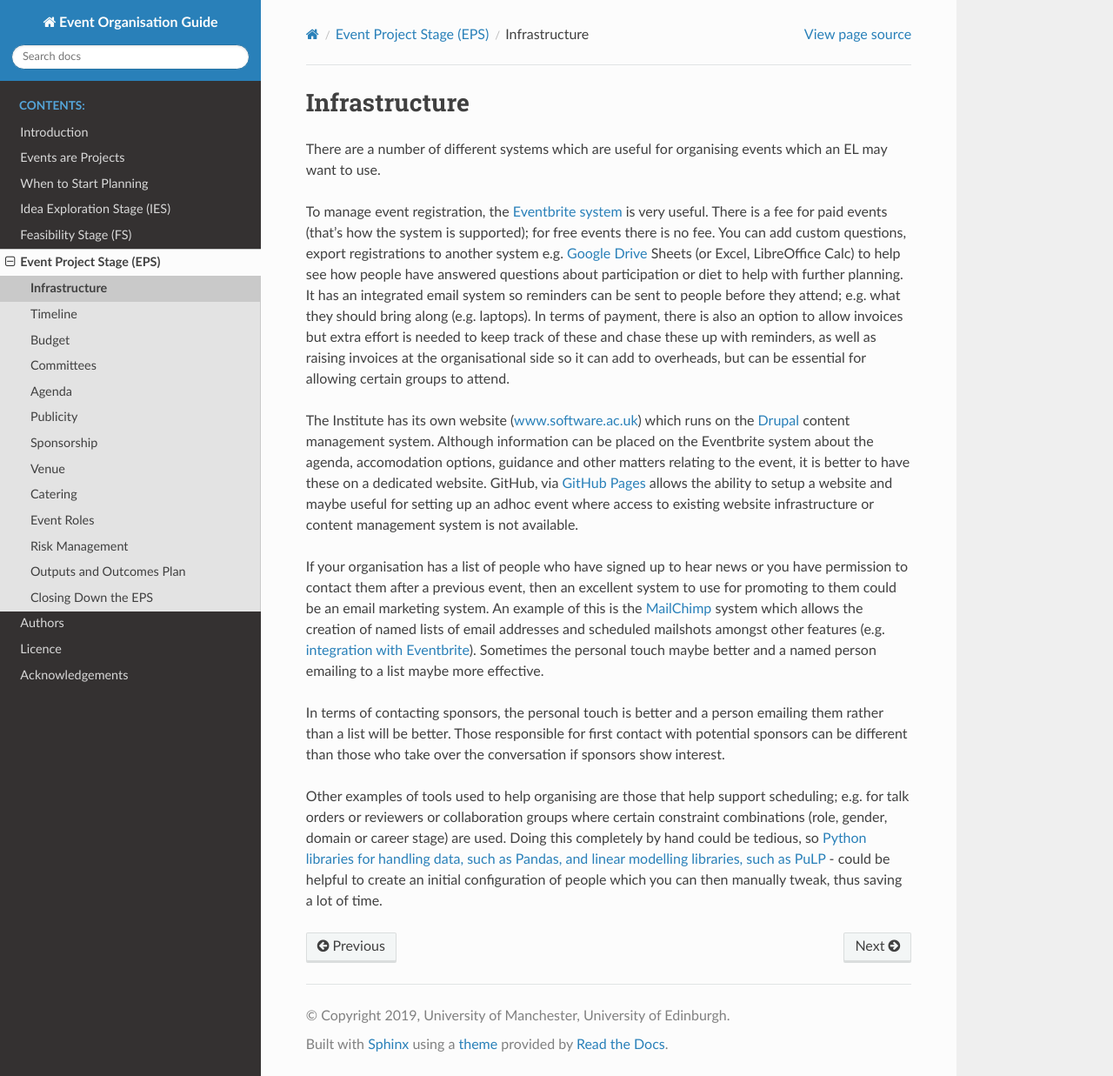
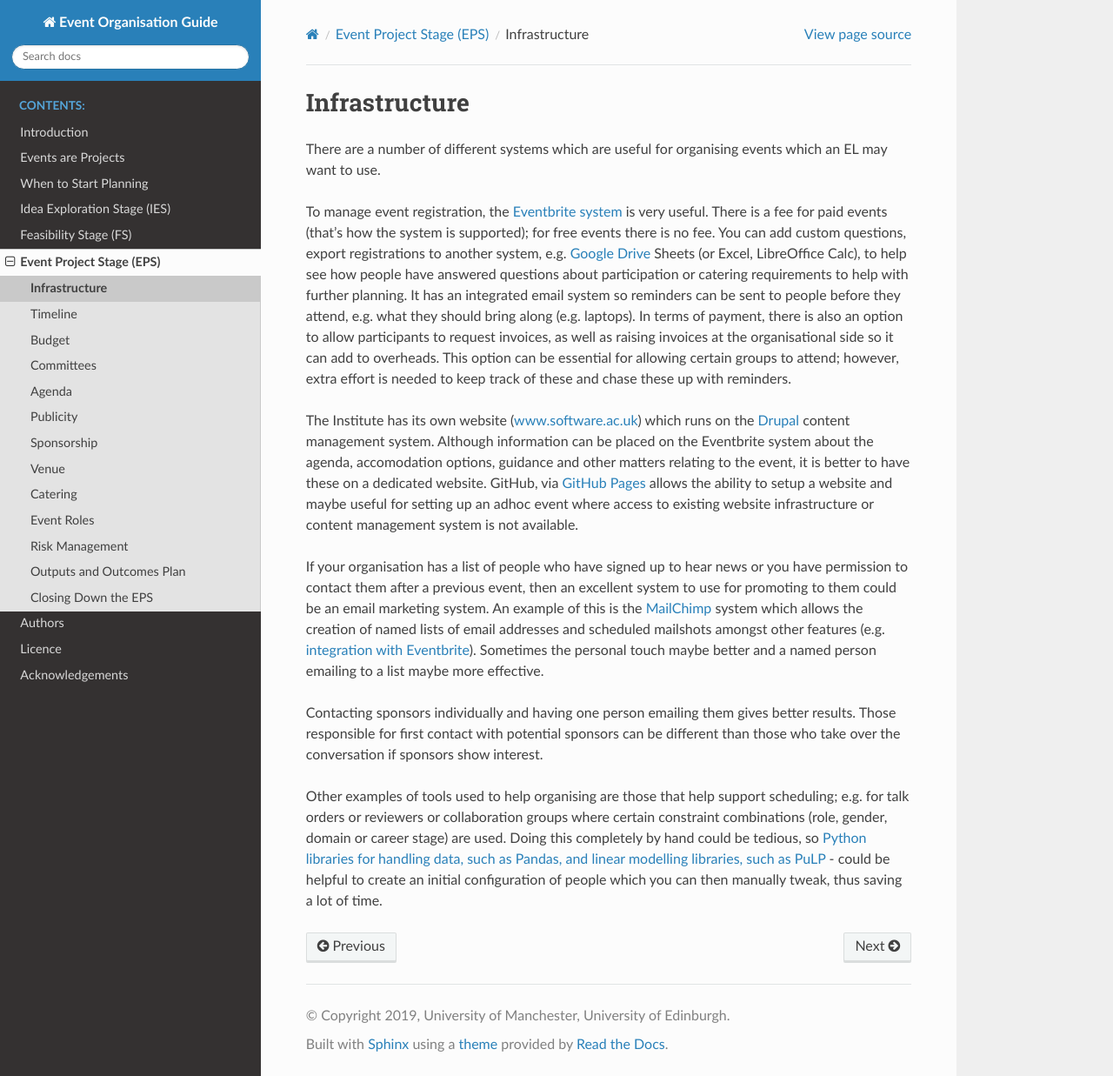
Before and after one commit to softwaresaved/event-organisation-guide, a Sphinx documentation site: the page built from docs/eog/eps-infrastructure.rst, in a window 1280 px wide and 1237 px high. Shown: the whole window at 87% size. Built offline with Sphinx 7.4.7 and the Read the Docs theme 2.0.0, drawn with Linux system fonts in a browser that asks for light colours.

Commit message:
Update eps-infrastructure.rst
COMMENT: Line 12, end of sentence: "Sometimes the personal touch maybe better and a named person emailing to a list maybe more effective." I haven't changed this, but this calls to question GDPR rules.

```diff
--- a/docs/eog/eps-infrastructure.rst
+++ b/docs/eog/eps-infrastructure.rst
@@ -5,12 +5,12 @@ Infrastructure
 
 There are a number of different systems which are useful for organising events which an EL may want to use.
 
-To manage event registration, the `Eventbrite system <https://www.eventbrite.com/>`_ is very useful. There is a fee for paid events (that’s how the system is supported); for free events there is no fee. You can add custom questions, export registrations to another system e.g. `Google Drive <https://drive.google.com/drive/my-drive>`_ Sheets (or Excel, LibreOffice Calc) to help see how people have answered questions about participation or diet to help with further planning. It has an integrated email system so reminders can be sent to people before they attend; e.g. what they should bring along (e.g. laptops). In terms of payment, there is also an option to allow invoices but extra effort is needed to keep track of these and chase these up with reminders, as well as raising invoices at the organisational side so it can add to overheads, but can be essential for allowing certain groups to attend.
+To manage event registration, the `Eventbrite system <https://www.eventbrite.com/>`_ is very useful. There is a fee for paid events (that’s how the system is supported); for free events there is no fee. You can add custom questions, export registrations to another system, e.g. `Google Drive <https://drive.google.com/drive/my-drive>`_ Sheets (or Excel, LibreOffice Calc), to help see how people have answered questions about participation or catering requirements to help with further planning. It has an integrated email system so reminders can be sent to people before they attend, e.g. what they should bring along (e.g. laptops). In terms of payment, there is also an option to allow participants to request invoices, as well as raising invoices at the organisational side so it can add to overheads. This option can be essential for allowing certain groups to attend; however, extra effort is needed to keep track of these and chase these up with reminders.
 
 The Institute has its own website (`www.software.ac.uk <https://www.software.ac.uk>`_) which runs on the `Drupal <https://www.drupal.org/>`_ content management system. Although information can be placed on the Eventbrite system about the agenda, accomodation options, guidance and other matters relating to the event, it is better to have these on a dedicated website. GitHub, via `GitHub Pages <https://pages.github.com/>`_ allows the ability to setup a website and maybe useful for setting up an adhoc event where access to existing website infrastructure or content management system is not available.
 
 If your organisation has a list of people who have signed up to hear news or you have permission to contact them after a previous event, then an excellent system to use for promoting to them could be an email marketing system. An example of this is the `MailChimp <https://mailchimp.com/>`_ system which allows the creation of named lists of email addresses and scheduled mailshots amongst other features (e.g. `integration with Eventbrite <https://docs.google.com/document/d/1jF478TeevvO9BMRIIKTQYEmzIaec10dLuypTtNAxq4U/edit#>`_). Sometimes the personal touch maybe better and a named person emailing to a list maybe more effective.
 
-In terms of contacting sponsors, the personal touch is better and a person emailing them rather than a list will be better. Those responsible for first contact with potential sponsors can be different than those who take over the conversation if sponsors show interest.
+Contacting sponsors individually and having one person emailing them gives better results. Those responsible for first contact with potential sponsors can be different than those who take over the conversation if sponsors show interest.
 
 Other examples of tools used to help organising are those that help support scheduling; e.g. for talk orders or reviewers or collaboration groups where certain constraint combinations (role, gender, domain or career stage) are used. Doing this completely by hand could be tedious, so `Python libraries for handling data, such as Pandas, and linear modelling libraries, such as PuLP <https://www.software.ac.uk/blog/2017-12-18-assigning-fellowship-programme-2018-applications-reviewers>`_ - could be helpful to create an initial configuration of people which you can then manually tweak, thus saving a lot of time.
```
